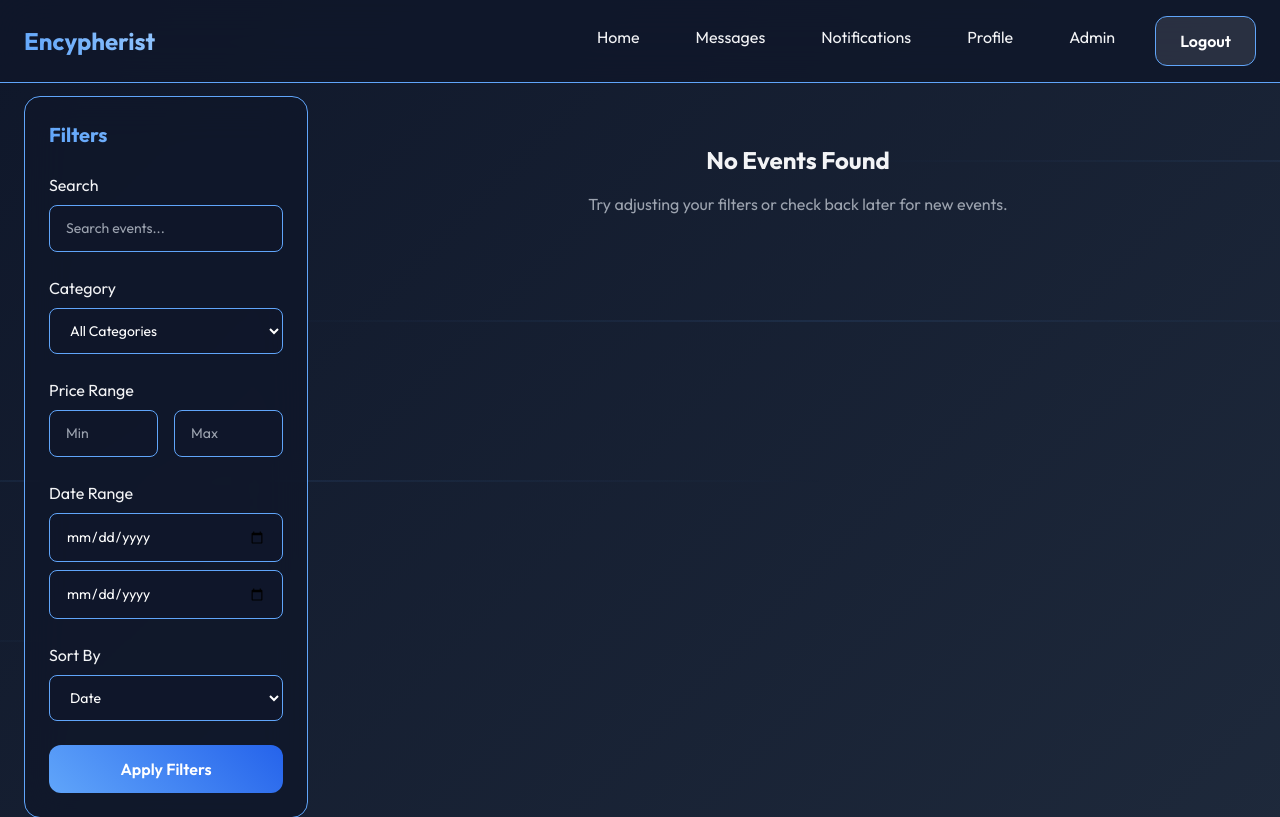
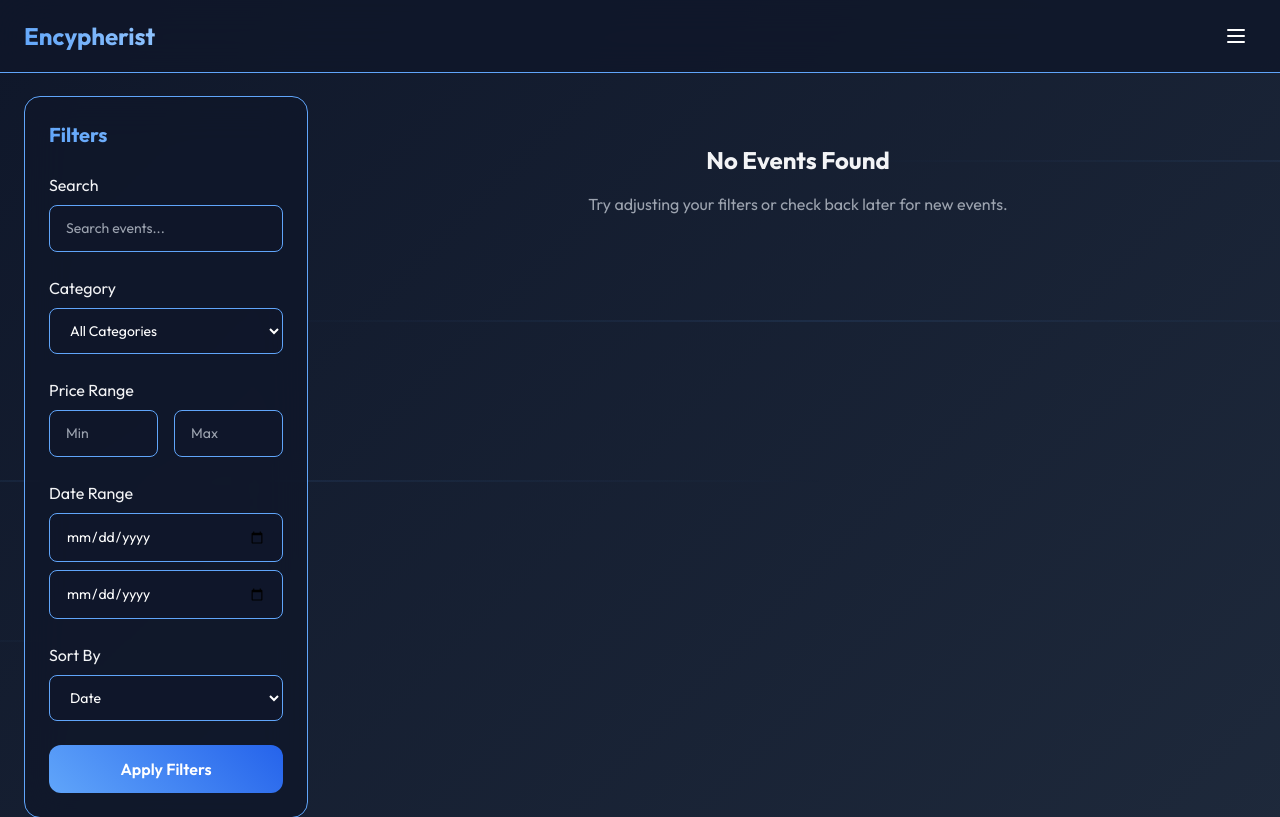
Before and after one commit to Apex-ace/Encypherist, a Flask app: page /home in a window 1280 px wide. Shown: the top 817 px of the page. Run offline with Flask 3, Linux system fonts and the light colour scheme; a user stored in the database is signed in; data comes from the database, SQL or seed files in the repository; data that the repository does not hold is empty; parts of the project's set-up code (start-up, migrations or seed data) failed here and were passed over; some libraries are stand-ins or nearby versions.

Commit message:
Update navigation to use hamburger menu for all screen sizes: - Remove desktop menu - Enhance mobile menu styling - Add smooth transitions and hover effects - Improve menu accessibility

```diff
--- a/templates/base.html
+++ b/templates/base.html
@@ -97,6 +97,7 @@
             transition: transform 0.3s ease-in-out;
             z-index: 1000;
             border-left: 1px solid var(--primary-color);
+            overflow-y: auto;
         }
 
         .mobile-menu.active {
@@ -113,6 +114,7 @@
             bottom: 0;
             background: rgba(15, 23, 42, 0.5);
             z-index: 999;
+            backdrop-filter: blur(4px);
         }
 
         .mobile-menu-overlay.active {
@@ -189,15 +191,17 @@
         .nav-link {
             color: var(--text-color);
             transition: all 0.3s ease;
-            padding: 0.5rem 1rem;
+            padding: 0.75rem 1rem;
             border-radius: 0.5rem;
             display: block;
             margin-bottom: 0.5rem;
+            font-size: 1rem;
         }
 
         .nav-link:hover {
             color: var(--primary-color);
             background: rgba(96, 165, 250, 0.1);
+            transform: translateX(5px);
         }
 
         .alert {
@@ -219,19 +223,25 @@
             color: #f87171;
         }
 
+        .mobile-menu .btn-secondary {
+            width: 100%;
+            margin-top: 1rem;
+            text-align: center;
+        }
+
         @media (max-width: 768px) {
-            .desktop-menu {
-                display: none;
+            .navbar {
+                padding: 0.75rem 1rem;
             }
 
-            .mobile-menu-button {
-                display: block;
+            .mobile-menu {
+                width: 85%;
             }
         }
 
         @media (min-width: 769px) {
-            .mobile-menu-button {
-                display: none;
+            .mobile-menu {
+                width: 300px;
             }
         }
     </style>
@@ -251,31 +261,8 @@
                     Encypherist
                 </a>
 
-                <!-- Desktop Menu -->
-                <div class="desktop-menu flex items-center space-x-4 sm:space-x-6">
-                    {% if current_user.is_authenticated %}
-                        <a href="{{ url_for('home') }}" class="nav-link">Home</a>
-                        {% if current_user.role == 'organizer' %}
-                            <a href="{{ url_for('create_event') }}" class="nav-link">Create Event</a>
-                        {% endif %}
-                        <a href="{{ url_for('messages') }}" class="nav-link">Messages</a>
-                        <a href="{{ url_for('notifications') }}" class="nav-link">Notifications</a>
-                        <a href="{{ url_for('profile') }}" class="nav-link">Profile</a>
-                        {% if current_user.role == 'admin' %}
-                            <a href="{{ url_for('admin_dashboard') }}" class="nav-link">Admin</a>
-                        {% endif %}
-                        <form action="{{ url_for('logout') }}" method="post" class="inline">
-                            <input type="hidden" name="csrf_token" value="{{ csrf_token() }}">
-                            <button type="submit" class="btn-secondary">Logout</button>
-                        </form>
-                    {% else %}
-                        <a href="{{ url_for('login') }}" class="btn-secondary">Login</a>
-                        <a href="{{ url_for('register') }}" class="btn-primary">Register</a>
-                    {% endif %}
-                </div>
-
-                <!-- Mobile Menu Button -->
-                <button class="mobile-menu-button text-white p-2" onclick="toggleMobileMenu()">
+                <!-- Hamburger Menu Button -->
+                <button class="text-white p-2" onclick="toggleMobileMenu()">
                     <svg class="w-6 h-6" fill="none" stroke="currentColor" viewBox="0 0 24 24">
                         <path stroke-linecap="round" stroke-linejoin="round" stroke-width="2" d="M4 6h16M4 12h16M4 18h16"></path>
                     </svg>
```
